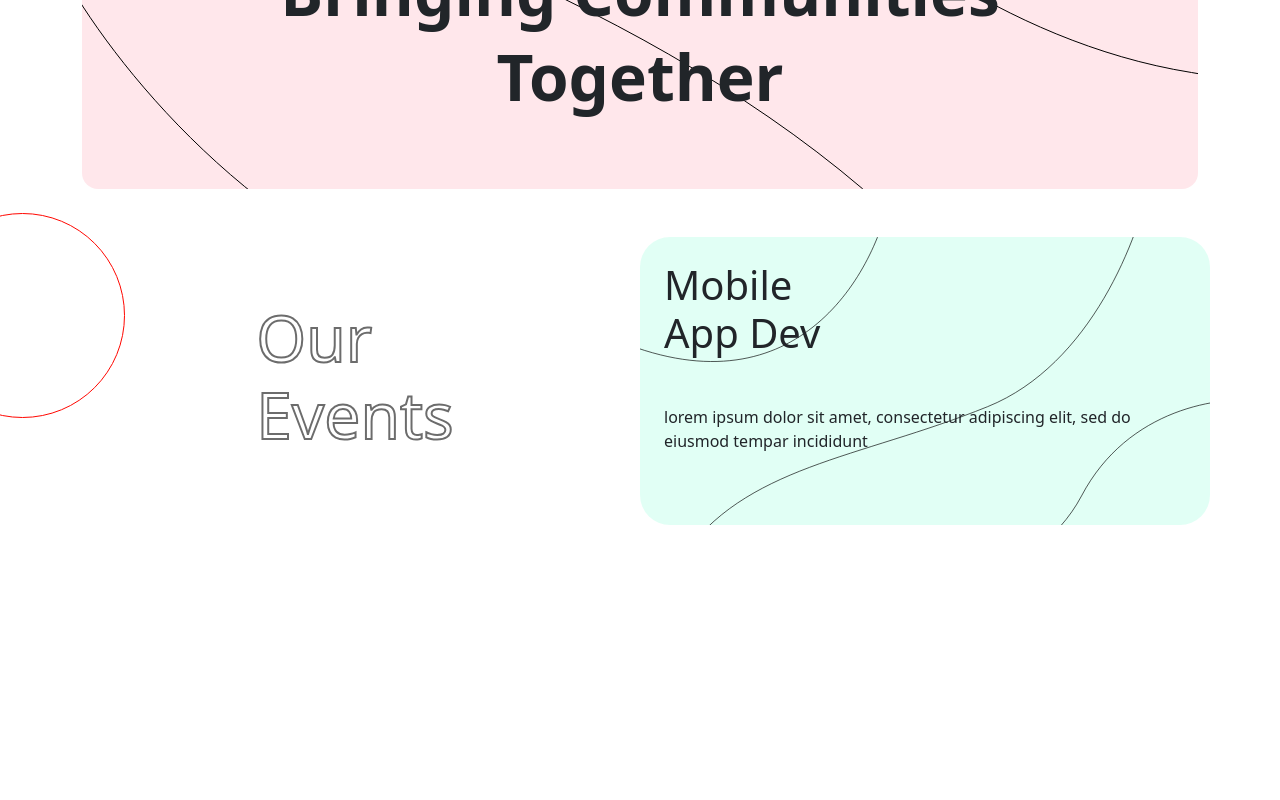
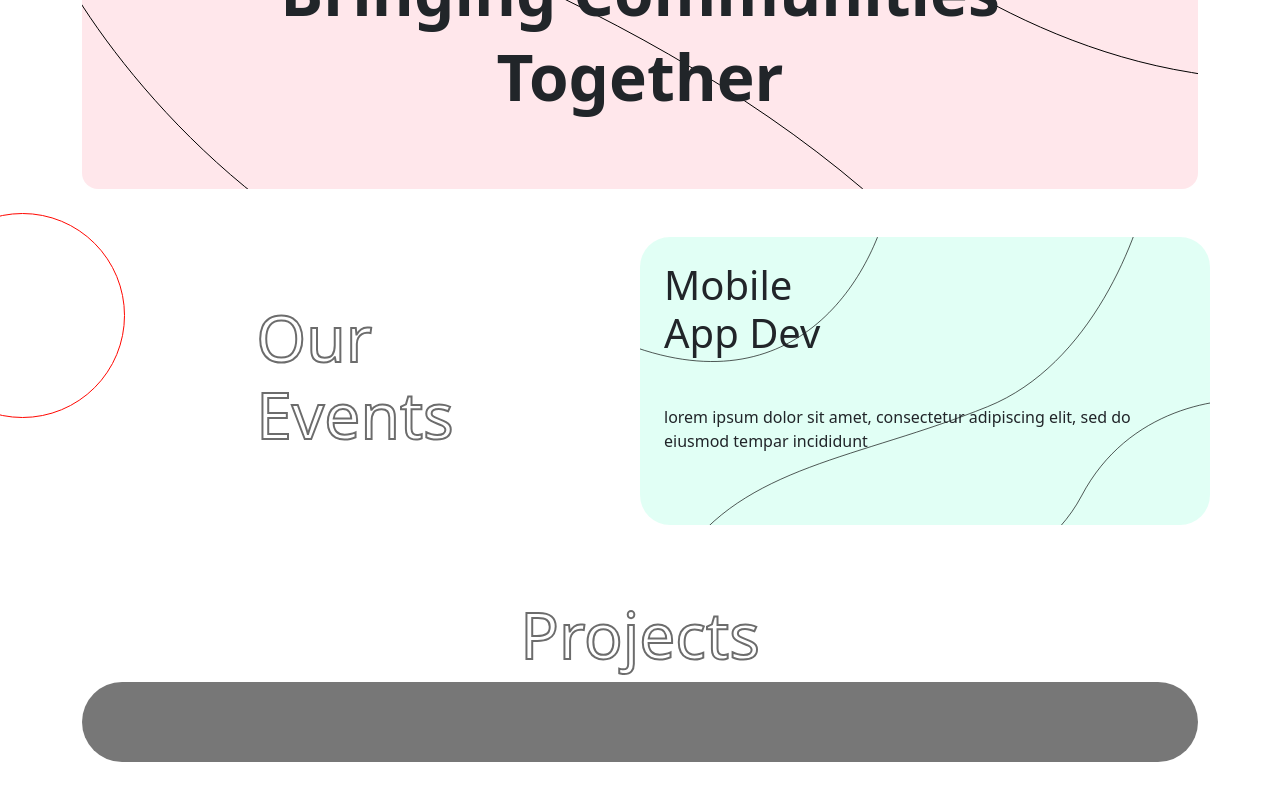
Before and after one commit to gdsc-uba/gdsc_web_frontend, a React (Create React App) app: page / in a window 1280 px wide. Shown: the part 916-1716 px from the top of the page. Before the commit the page ends 1489 px from the top, so only its background shows below. Built offline with nearby package versions, Linux system fonts and the light colour scheme.

Commit message:
feat: added section 4 of the home page

```diff
--- a/src/App.css
+++ b/src/App.css
@@ -81,3 +81,9 @@ body{
   background-position: center;
   border-radius: 30px;
 }
+
+.section-4-div {
+  background-color: #777777;
+  height: 80px;
+  border-radius: 50px;
+}
--- a/src/pages/Home.js
+++ b/src/pages/Home.js
@@ -54,6 +54,11 @@ const Home = () => {
                     </div>
                 </div>
             </section>
+
+            <section className="container my-5">
+                <h1 className="stroke-white-text text-center">Projects</h1>
+                <div className="section-4-div"></div>
+            </section>
         </div>
      );
 }
```
